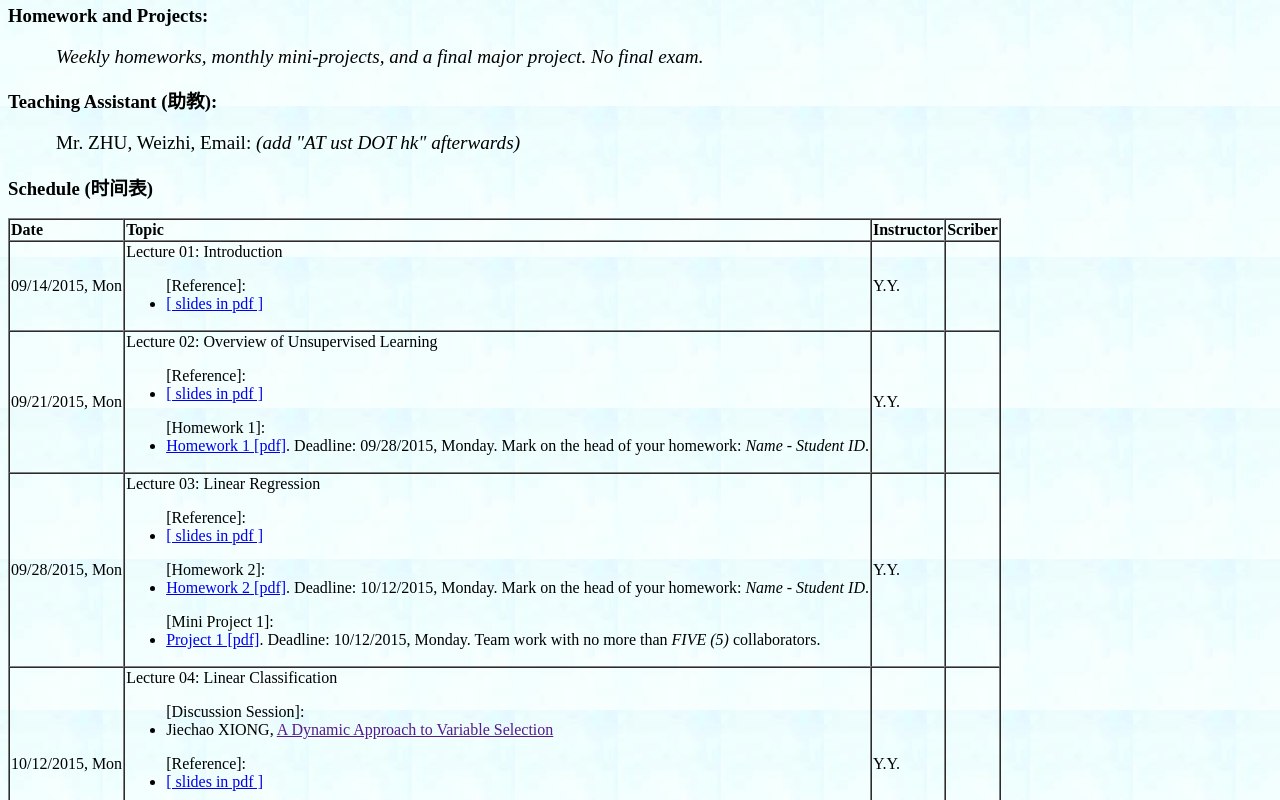
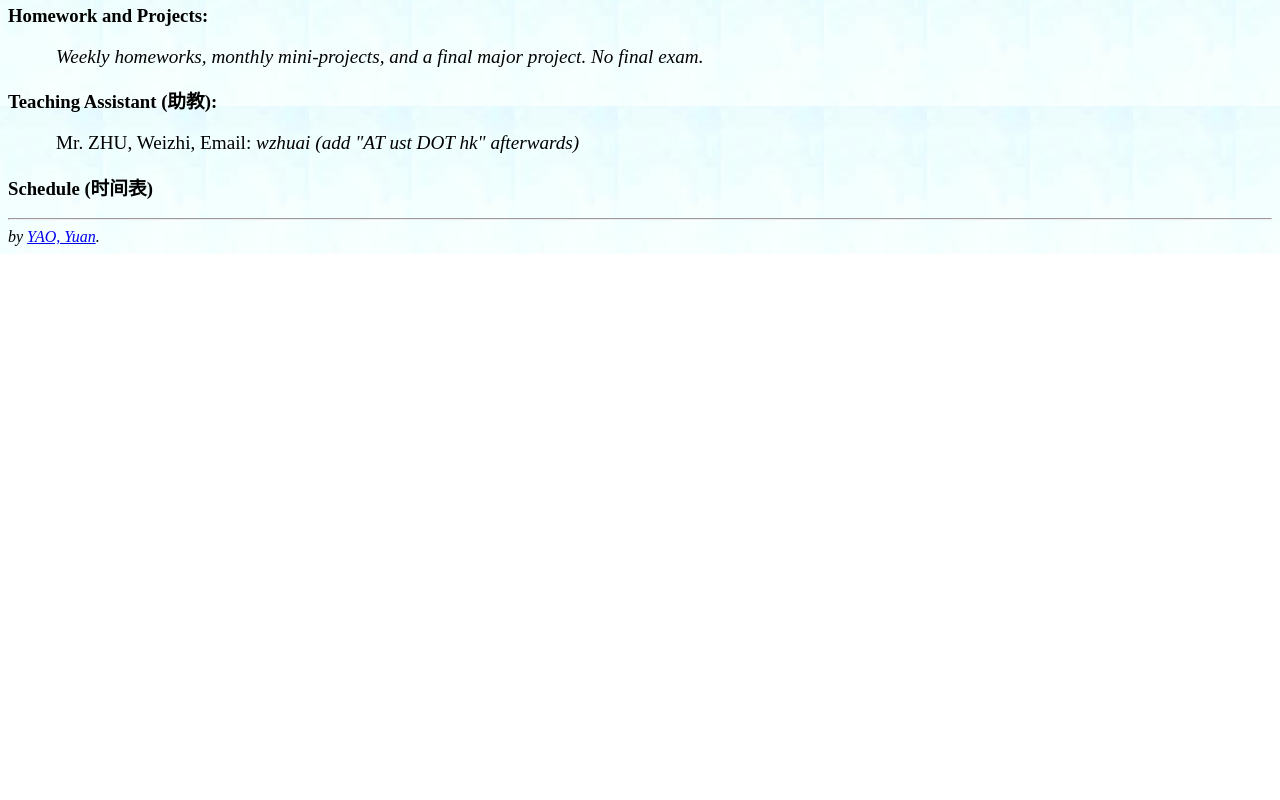
Before and after one commit to deeplearning-math/yuany-pku.github.io, a plain HTML site: page 2018_math4432/index.html in a window 1280 px wide. Shown: the part 800-1600 px from the top of the page. After the commit the page ends 1054 px from the top, so only its background shows below. Drawn offline with Linux system fonts and the light colour scheme.

Commit message:
Update and rename index_old.html to index.html

```diff
--- a/2018_math4432/index_old.html
+++ b/2018_math4432/index.html
@@ -134,12 +134,13 @@ Prerequisite: linear algebra, basic probability and multivariate statistics, con
 <h3>Teaching Assistant (&#21161;&#25945;):</h3>
 
 <p style="margin-left: 0.5in;">
-<big>Mr. ZHU, Weizhi, Email:<em>  (add "AT ust DOT hk" afterwards) </em>
+<big>Mr. ZHU, Weizhi, Email:<em> wzhuai (add "AT ust DOT hk" afterwards) </em>
 </big>
 </p>
 
 <h3>Schedule (&#26102;&#38388;&#34920;)</h3>
 
+	<!--
 <table border="1" cellspacing="0">
 <tbody>
 
@@ -352,6 +353,8 @@ Prerequisite: linear algebra, basic probability and multivariate statistics, con
 </li>
 </ul>
 
+-->
+
 <hr>
 
 <address>
```
